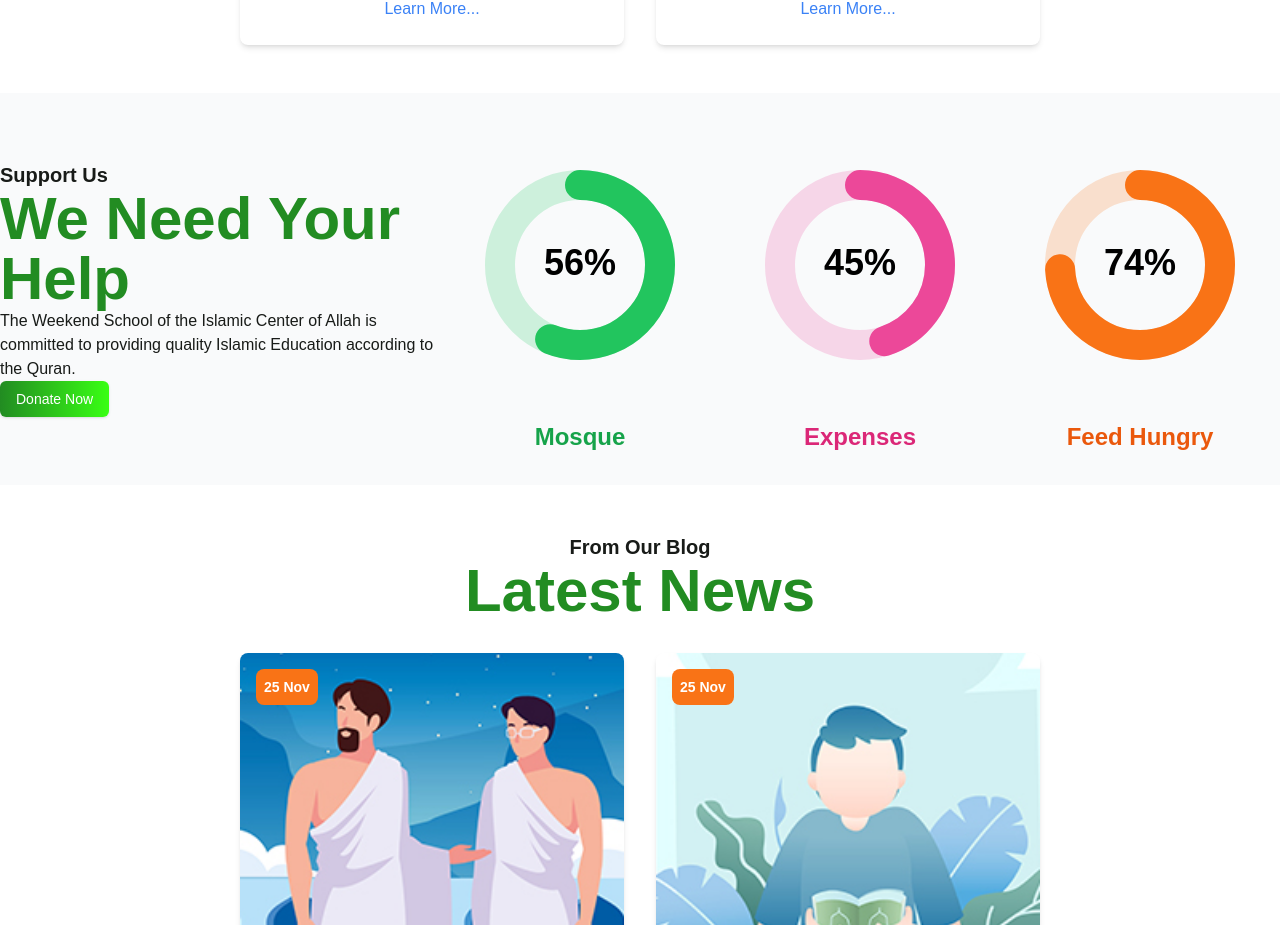
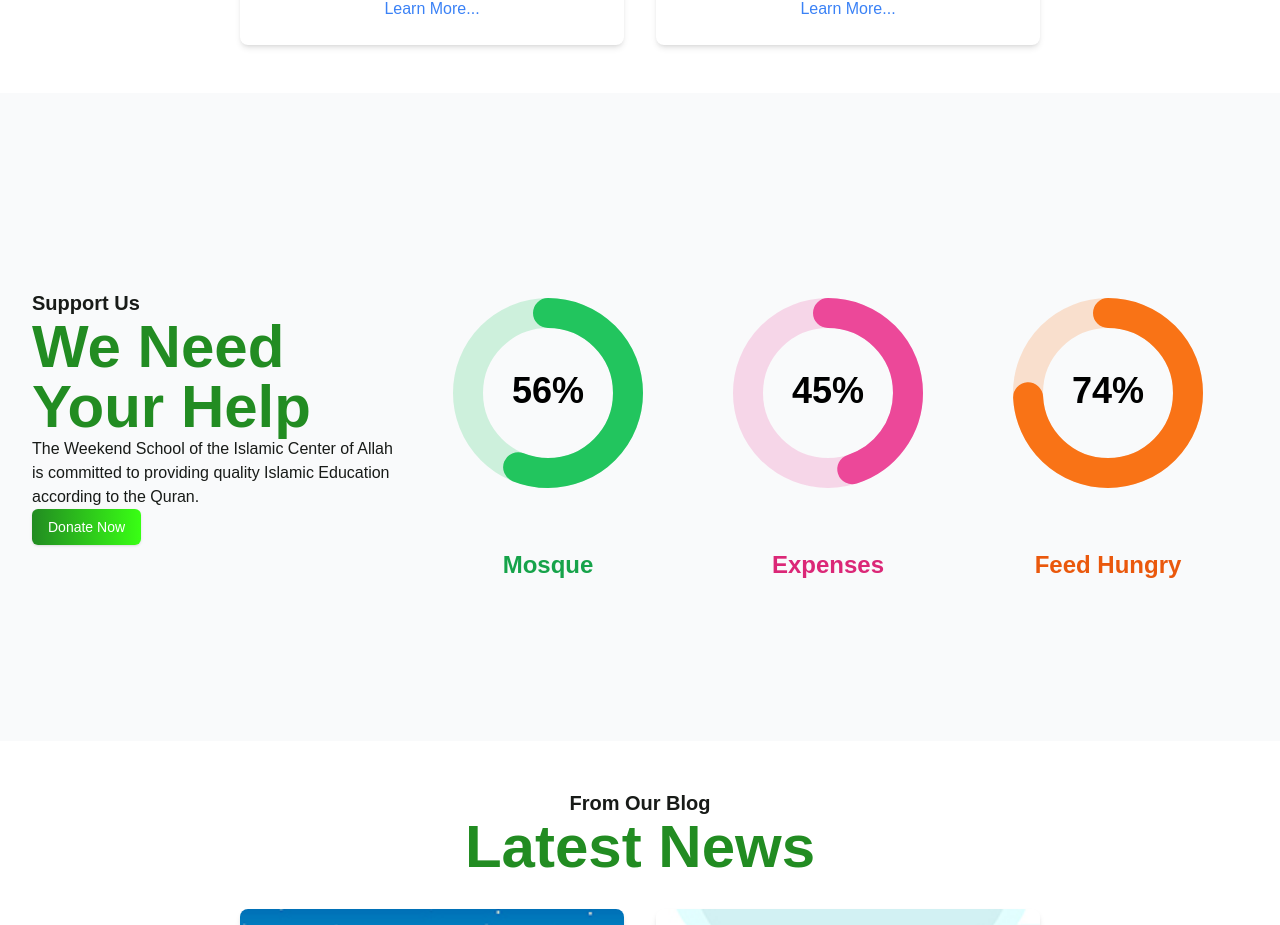
Before and after one commit to mdsabbiralmamon/noor-app, a Next.js app: page / in a window 1280 px wide. Shown: the part 5839-6764 px from the top of the page. Built offline with nearby package versions, Linux system fonts and the light colour scheme; a web font is replaced by a local one.

Commit message:
Refactor Support component layout to add margin and padding

```diff
--- a/src/components/home/Support/Support.tsx
+++ b/src/components/home/Support/Support.tsx
@@ -4,7 +4,7 @@
 
 const Support = () => {
     return (
-        <div className='container mx-auto'>
+        <div className='container mx-auto my-24 p-8'>
             <div className='flex flex-col lg:flex-row items-center justify-between'>
                 <div className='flex-1'>
                     <h3 className='text-xl font-bold'>Support Us</h3>
```
